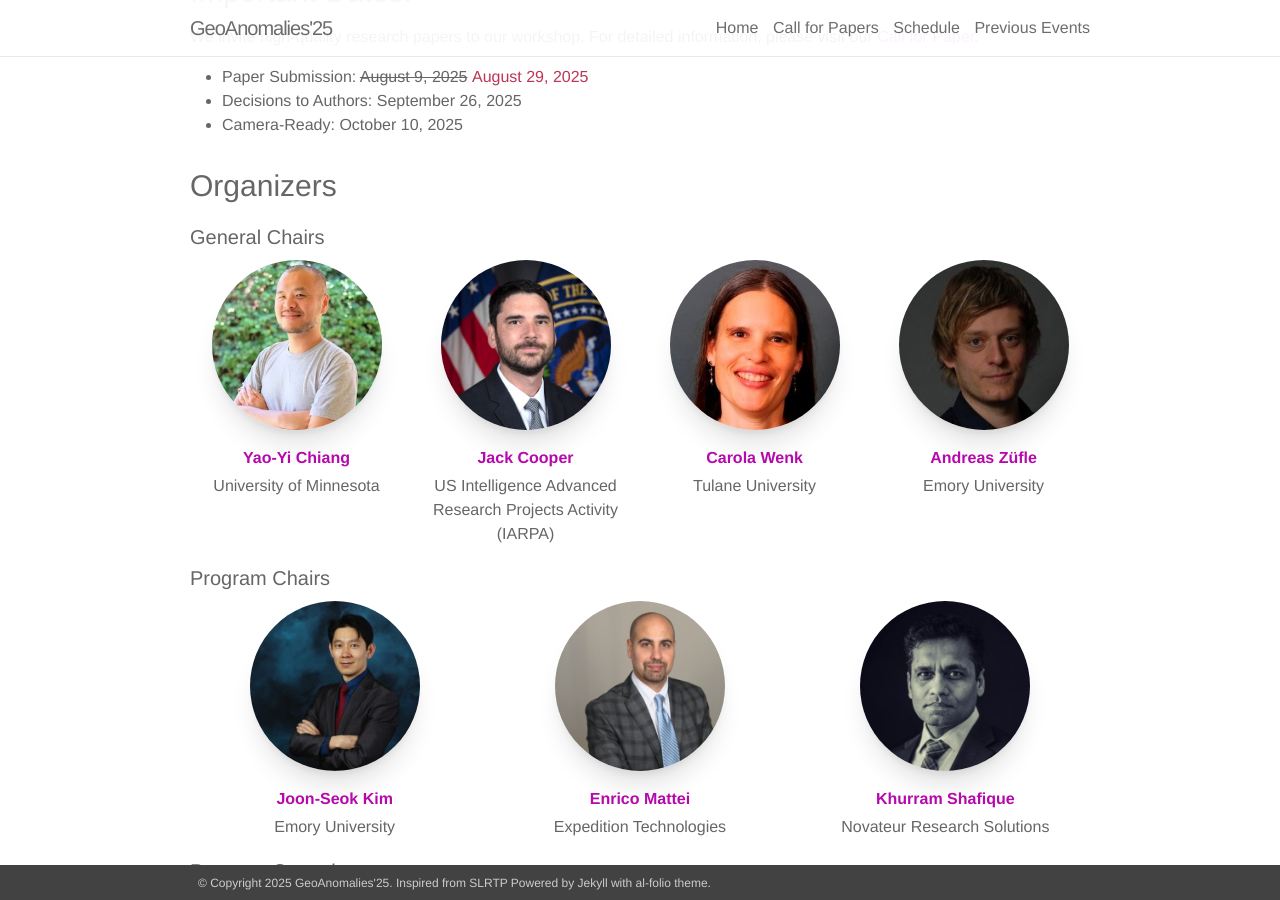
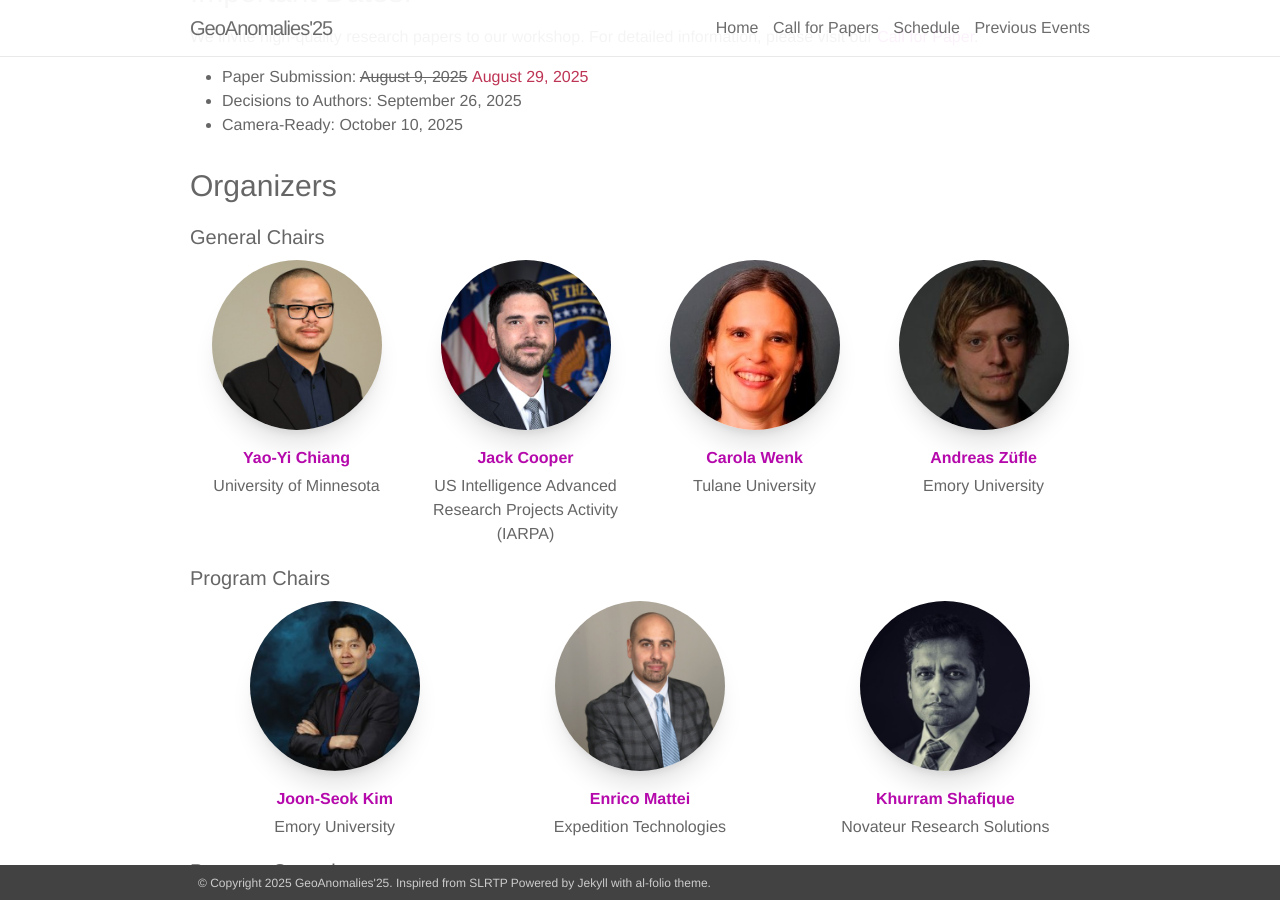
Before and after one commit to geoanomalies/geoanomaliesXG, a Jekyll site: the page built from _pages/00_home.md, in a window 1280 px wide and 900 px high, scrolled down 820 px. Built offline with Jekyll 4.4.1, drawn with Linux system fonts in a browser that asks for light colours; nearby versions of some CDN libraries.

Commit message:
update img

```diff
--- a/_pages/00_home.md
+++ b/_pages/00_home.md
@@ -52,7 +52,7 @@ We invite high-quality research papers to our workshop. For detailed information
 #### General Chairs
 <div class="user-cards">
   <div class="user-card">
-    <img src="assets/img/org_yao.jpeg" class="user-image" alt="Yao-Yi Chiang">
+    <img src="assets/img/org_yao.jpg" class="user-image" alt="Yao-Yi Chiang">
     <a class="user-name" href="https://cse.umn.edu/cs/yao-yi-chiang">Yao-Yi Chiang</a>
     <span>University of Minnesota</span>
   </div>
```
Also changed, not shown: assets/img/org_yao.jpg (added).
